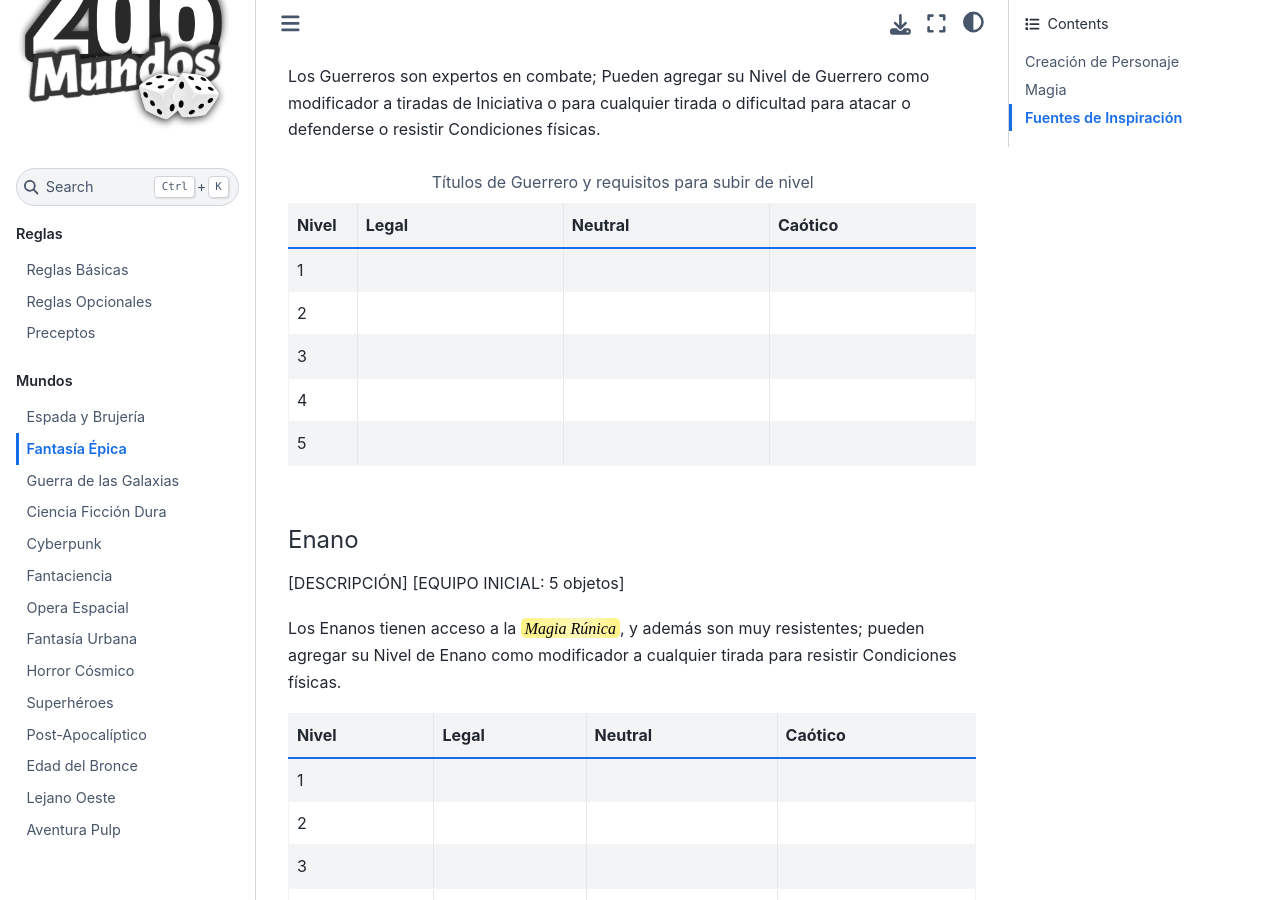
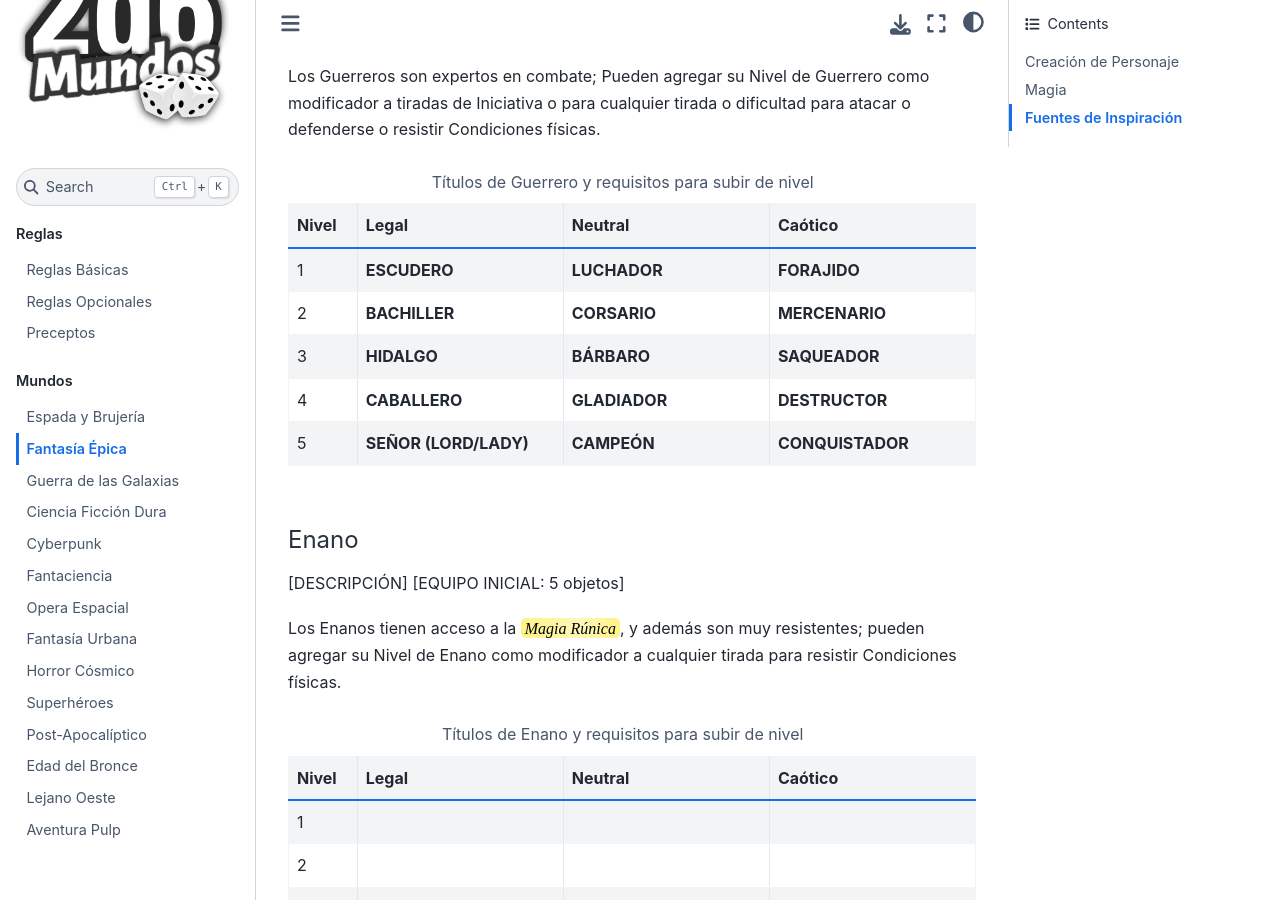
Before and after one commit to TaTooKa/2d6Mundos, a Sphinx documentation site: the page built from docs/source/pages/worlds/fantasia-epica.rst, in a window 1280 px wide and 900 px high, scrolled down 5829 px. Built offline with Sphinx 7.4.7 and the Sphinx Book theme 1.1.4, drawn with Linux system fonts in a browser that asks for light colours; some web fonts are replaced; cross-references to code outside the pages are shown as plain code; some of the changed text lies outside the part shown.

Commit message:
add warrior titles
Co-authored-by: Copilot <copilot@github.com>

```diff
--- a/docs/source/pages/worlds/fantasia-epica.rst
+++ b/docs/source/pages/worlds/fantasia-epica.rst
@@ -129,11 +129,11 @@ Los Guerreros son expertos en combate; Pueden agregar su Nivel de Guerrero como
    :widths: 10, 30, 30, 30
    :header: "Nivel", "Legal", "Neutral", "Caótico"
 
-   "1", "", "", ""
-   "2", "", "", ""
-   "3", "", "", ""
-   "4", "", "", ""
-   "5", "", "", ""
+   "1", "**ESCUDERO**", "**LUCHADOR**", "**FORAJIDO**"
+   "2", "**BACHILLER**", "**CORSARIO**", "**MERCENARIO**"
+   "3", "**HIDALGO**", "**BÁRBARO**", "**SAQUEADOR**"
+   "4", "**CABALLERO**", "**GLADIADOR**", "**DESTRUCTOR**"
+   "5", "**SEÑOR (LORD/LADY)**", "**CAMPEÓN**", "**CONQUISTADOR**"
 
 Enano
 *****
@@ -143,7 +143,8 @@ Enano
 
 Los Enanos tienen acceso a la :hoverxref:`Magia Rúnica <fantasia-epica-magia-runica>`, y además son muy resistentes; pueden agregar su Nivel de Enano como modificador a cualquier tirada para resistir Condiciones físicas.
 
-.. csv-table::
+.. csv-table:: Títulos de Enano y requisitos para subir de nivel
+   :widths: 10, 30, 30, 30
    :header: "Nivel", "Legal", "Neutral", "Caótico"
 
    "1", "", "", ""
@@ -178,7 +179,8 @@ Elfo
 
 Los Elfos tienen acceso a la :hoverxref:`Magia Natural <fantasia-epica-magia-natural>`, y además son muy ágiles; pueden agregar su Nivel de Elfo como modificador a cualquier tirada de Iniciativa o de chequeos de destreza física o precisión.
 
-.. csv-table::
+.. csv-table:: Títulos de Elfo y requisitos para subir de nivel
+   :widths: 10, 90
    :header: "Nivel", "Cualquier Alineamiento"
 
    "1", ""
@@ -211,7 +213,8 @@ Mediano
 
 Los Medianos son muy escurridizos; pueden esquivar un peligro automáticamente, o "desaparecer de la vista" ocultandose, una cantidad de veces por día igual a su Nivel de Mediano.
 
-.. csv-table::
+.. csv-table:: Títulos de Mediano y requisitos para subir de nivel
+   :widths: 10, 90
    :header: "Nivel", "Cualquier Alineamiento"
 
    "1", ""
```
